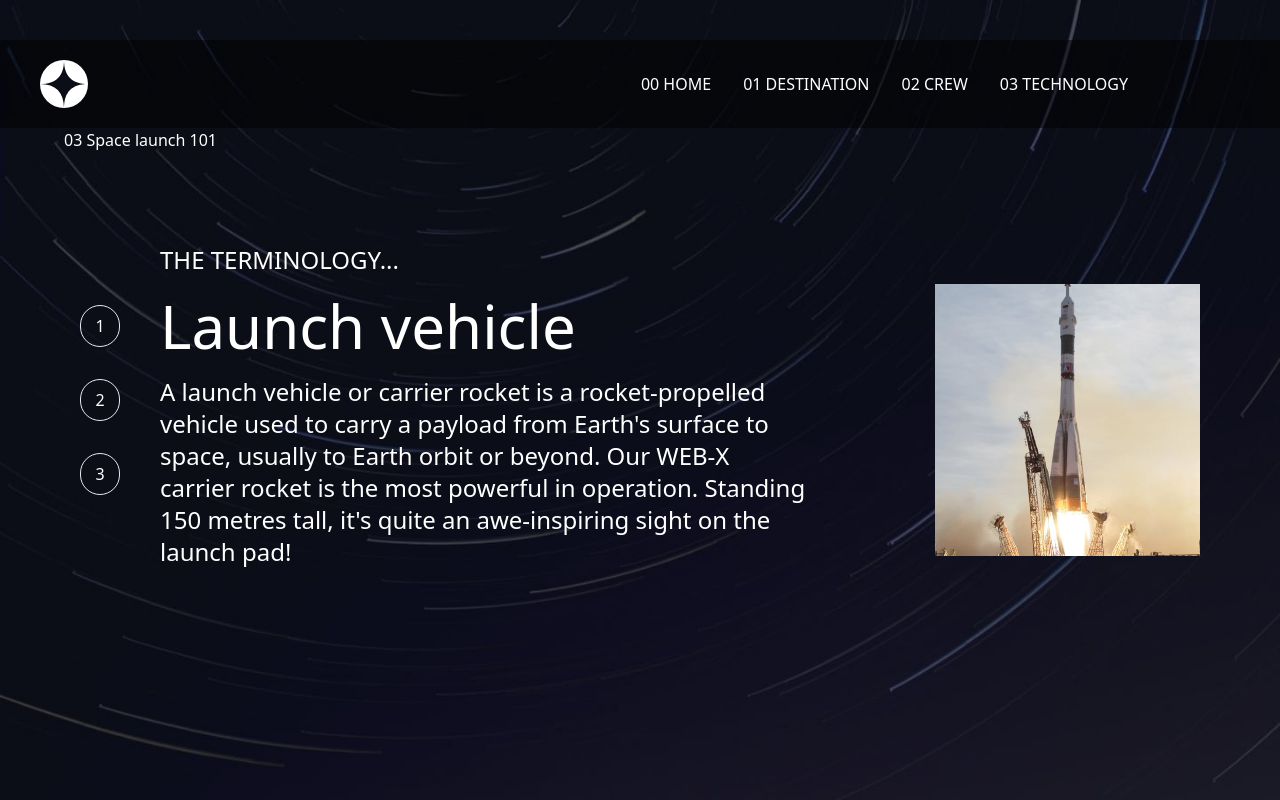
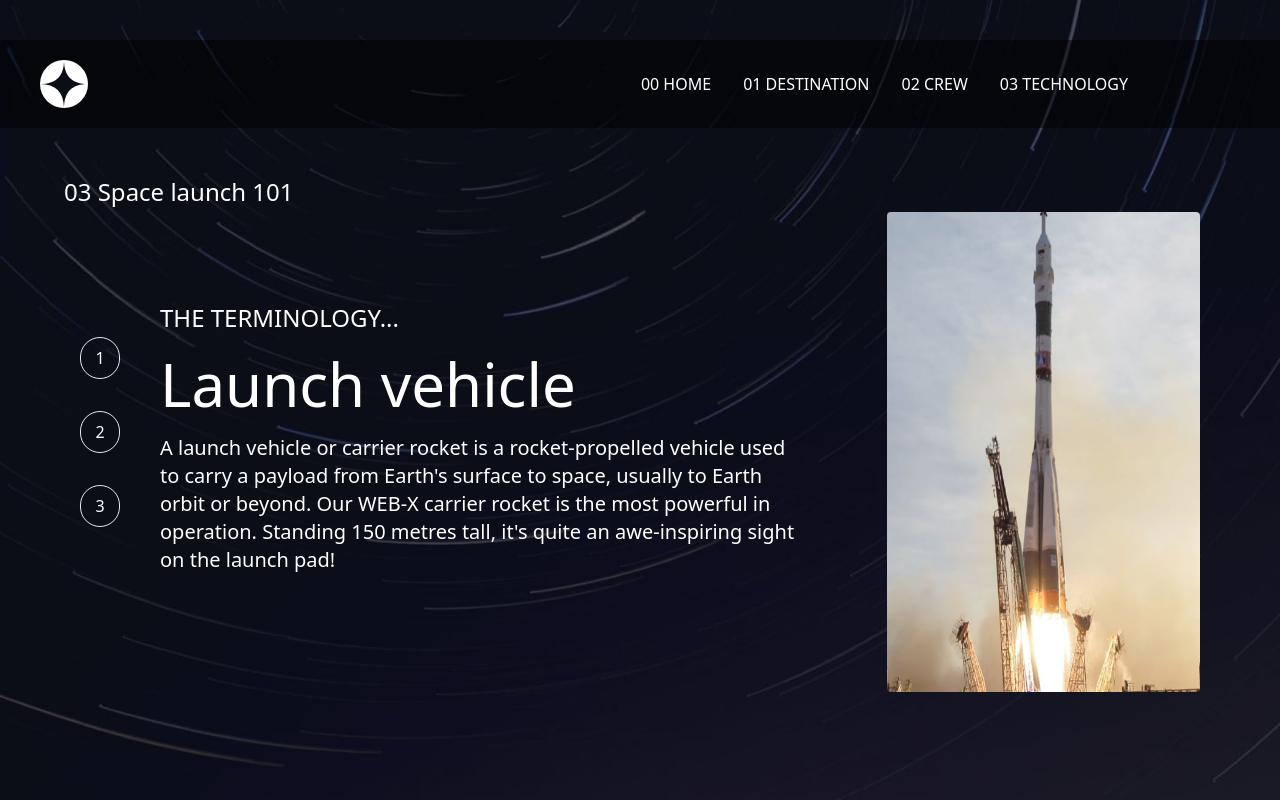
Before and after one commit to cristianccgg/space-tourism-website-main, a React (Vite) app: page /technology in a window 1280 px wide. Built offline with nearby package versions, Linux system fonts and the light colour scheme.

Commit message:
finished

```diff
--- a/src/App.jsx
+++ b/src/App.jsx
@@ -10,7 +10,7 @@ import { Technology } from "./components/Technology.jsx";
 function App() {
   return (
     <Router>
-      <div className="max-w-7xl mx-auto">
+      <div className="max-w-8xl mx-auto">
         <Navbar />
         <Routes>
           <Route path="/" element={<Home />} />
--- a/src/components/Crew.jsx
+++ b/src/components/Crew.jsx
@@ -68,7 +68,7 @@ export const Crew = () => {
             <h1 className="text-2xl md:text-6xl">{name}</h1>
           </div>
         </div>
-        <div className="py-5 px-8 md:py-10 md:px-0">
+        <div className="py-5 px-8 md:pt-3 md:px-0">
           <p className="font-extralight md:text-2xl">{bio}</p>
         </div>
       </div>
--- a/src/components/Home.jsx
+++ b/src/components/Home.jsx
@@ -3,13 +3,13 @@ import { Link } from "react-router-dom";
 
 export const Home = () => {
   return (
-    <div className="bg-home-mobile md:bg-home-desktop md:bg-fill h-[100vh] bg-no-repeat bg-cover text-white flex flex-col md:flex-row lg:gap-44 px-44 items-center w-full p-8 font-light gap-8">
-      <div className="flex flex-col gap-5  md:px-8">
-        <h2 className="flex flex-col items-center lg:text-2xl">
+    <div className="bg-home-mobile md:bg-home-desktop md:bg-fill h-[100vh] bg-no-repeat  bg-cover text-white flex flex-col md:flex-row lg:gap-28 px-44 md:pt-32 items-center w-full p-8 font-light gap-8">
+      <div className="flex flex-col gap-5  md:px-8 md:pe-52 ">
+        <h2 className="flex flex-col items-center md:items-start lg:text-3xl font-extralight">
           SO, YOU WANT TO TRAVEL TO{" "}
-          <span className="text-8xl lg:text-[8rem]">SPACE</span>
+          <span className="text-8xl lg:text-[10rem] font-medium">SPACE</span>
         </h2>{" "}
-        <h1 className="text-center md:text-justify lg:text-2xl ">
+        <h1 className="text-center md:text-justify lg:text-2xl">
           Let’s face it; if you want to go to space, you might as well genuinely
           go to outer space and not hover kind of on the edge of it. Well sit
           back, and relax because we’ll give you a truly out of this world
@@ -17,8 +17,8 @@ export const Home = () => {
         </h1>{" "}
       </div>
       <Link to={"/destination"}>
-        <div className="bg-white rounded-full  w-44 h-44 content-center">
-          <h1 className="text-2xl text-black text-center block">EXPLORE</h1>
+        <div className="bg-white rounded-full  w-52 h-52 content-center">
+          <h1 className="text-3xl text-black text-center block">EXPLORE</h1>
         </div>
       </Link>
     </div>
--- a/src/components/Navbar.jsx
+++ b/src/components/Navbar.jsx
@@ -13,7 +13,7 @@ export const Navbar = () => {
 
   return (
     <nav className=" bg-black text-white w-full">
-      <div className="max-w-7xl md:bg-black md:bg-opacity-50 mx-auto flex justify-between items-center px-10 py-5 md:absolute md:top-10 md:w-full">
+      <div className="z-50 md:bg-black md:bg-opacity-50 mx-auto flex justify-between items-center px-10 py-5 md:absolute md:top-10 md:w-full">
         <Link to={"/"}>
           <img src={logo} alt="logo" />
         </Link>
--- a/src/components/Technology.jsx
+++ b/src/components/Technology.jsx
@@ -28,22 +28,24 @@ export const Technology = () => {
   const { description, images, name } = selectedItem;
 
   return (
-    <div className="bg-tech-mobile md:px-20 bg-no-repeat bg-cover md:bg-tech-desktop md:relative md:-z-10 h-screen text-white text-center flex flex-col md:flex-row lg:gap-16 gap-5 py-5 items-center">
-      <h1 className="md:absolute md:top-32 md:left-16">03 Space launch 101</h1>
-      <div className="md:order-2 space-y-5 md:w-full md:h-[60vh] ">
+    <div className="bg-tech-mobile md:bg-tech-desktop bg-no-repeat bg-cover h-screen text-white text-center flex flex-col md:flex-row gap-5 py-5 items-center md:px-20 md:relative">
+      <h1 className="md:absolute md:top-44 md:left-16 md:text-2xl md:font-thin z-10">
+        03 Space launch 101
+      </h1>
+      <div className="md:order-2 space-y-5 md:w-full  md:h-[60vh] md:mt-16">
         <img
           src={images.landscape}
           alt={name}
-          className="block md:hidden w-full h-full object-cover"
+          className="block md:hidden w-full h-full object-cover "
         />
         <img
           src={images.portrait}
           alt={name}
-          className="hidden md:block w-full h-full object-contain"
+          className="hidden md:block w-full h-full object-fill md:rounded"
         />
       </div>
 
-      <div className="md:flex gap-10 space-y-3">
+      <div className="md:flex gap-10 space-y-3 md:mt-16 z-10">
         <div className="flex gap-10 items-center md:gap-8 justify-center md:flex-col">
           {items.map((item, index) => (
             <button
@@ -59,9 +61,7 @@ export const Technology = () => {
           <h1 className="md:text-2xl">THE TERMINOLOGY...</h1>
           <h1 className="text-3xl lg:text-6xl">{name}</h1>
           <div className="p-5 md:p-0">
-            <p className="font-extralight md:pe-16 md:text-2xl">
-              {description}
-            </p>
+            <p className="font-thin md:pe-16 md:text-xl">{description}</p>
           </div>
         </div>
       </div>
```
